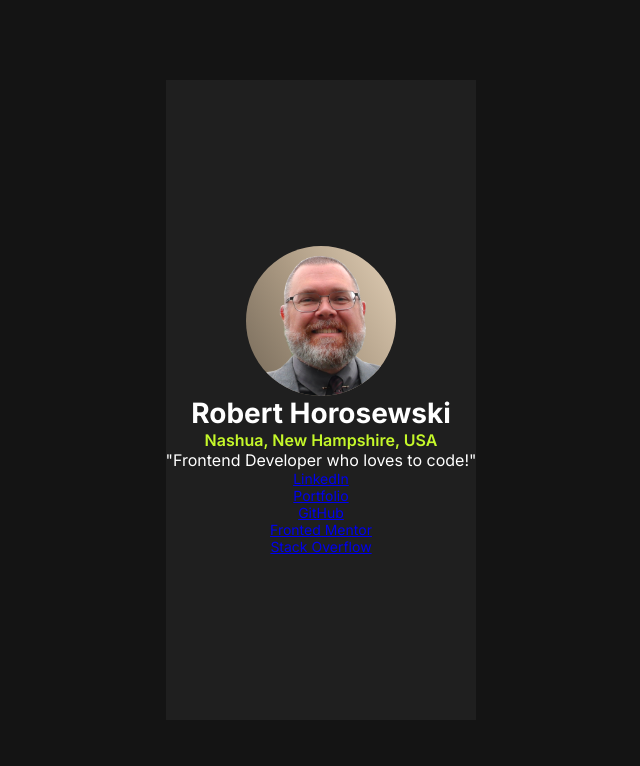
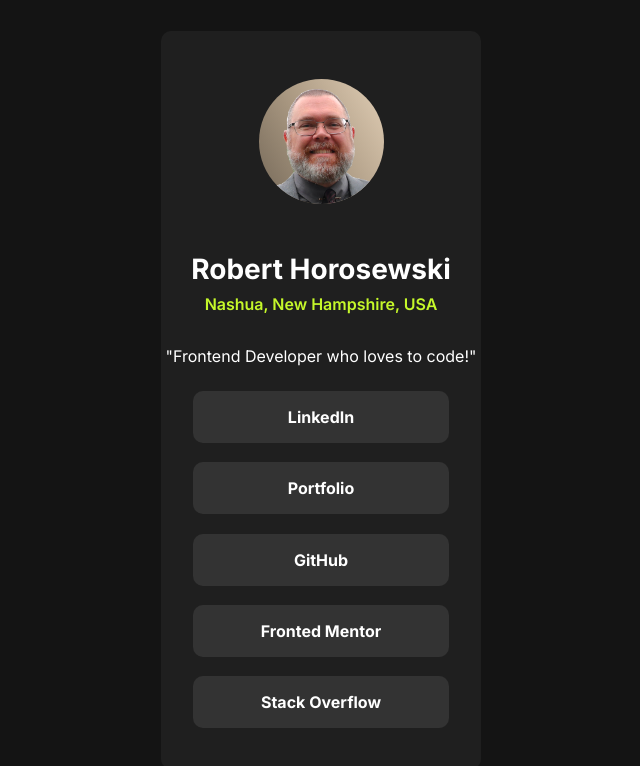
Before and after one commit to horoserp/social-links, a React (Create React App) app: page / in a window 1280 px wide. Shown: the top 766 px of the page, without its empty margins (319-959 px from the left). Built offline with nearby package versions, Linux system fonts and the light colour scheme.

Commit message:
Update: Style links.

```diff
--- a/src/App.css
+++ b/src/App.css
@@ -31,18 +31,21 @@ body {
 .container {
   display: flex;
   flex-direction: column;
-  justify-content: center;
+  justify-content: flex-start;
   align-items: center;
-  height: 80vh;
+  width: 25vw;
   background: var(--grey800);
+  border-radius: 10px;
+  padding-bottom: 2rem;
 }
 
 img {
-  height: 150px;
-  width: 150px;
+  height: 125px;
+  width: 125px;
+  margin: 3rem 0;
   border-radius: 50%;
   object-fit: contain;
-  object-position: 19px 10px;
+  object-position: 12px 10px;
   background-image: linear-gradient(
     60deg,
     var(--brown),
@@ -51,13 +54,47 @@ img {
   );
 }
 
+h1 {
+  margin-bottom: 0.5rem;
+}
+
 h2 {
   color: var(--green);
   font-size: 1rem;
   font-weight: 600;
+  margin-bottom: 2rem;
 }
 
 h3 {
   font-weight: 400;
   font-size: 1rem;
+  margin-bottom: 1rem;
 }
+
+.links {
+  width: 80%;
+  background: var(--grey700);
+  text-align: center;
+  padding: 1rem 0;
+  margin: 0.6rem 0;
+  border-radius: 10px;
+}
+
+.links a {
+  color: var(--white);
+  text-decoration: none;
+  font-weight: bold;
+  font-size: 1rem;
+}
+
+.links a:link {
+}
+
+.links a:visited {
+}
+
+.links a:hover {
+}
+
+.links a:active {
+}
--- a/src/Components/Links.js
+++ b/src/Components/Links.js
@@ -1,9 +1,13 @@
 import React from "react";
+import { Link } from "react-router-dom";
+import { BrowserRouter as Router } from "react-router-dom";
 
 function Links(props) {
   return (
     <div className="links">
-      <a href={props.path}>{props.children}</a>
+      <Router>
+        <Link to={props.path}>{props.children}</Link>
+      </Router>
     </div>
   );
 }
```
